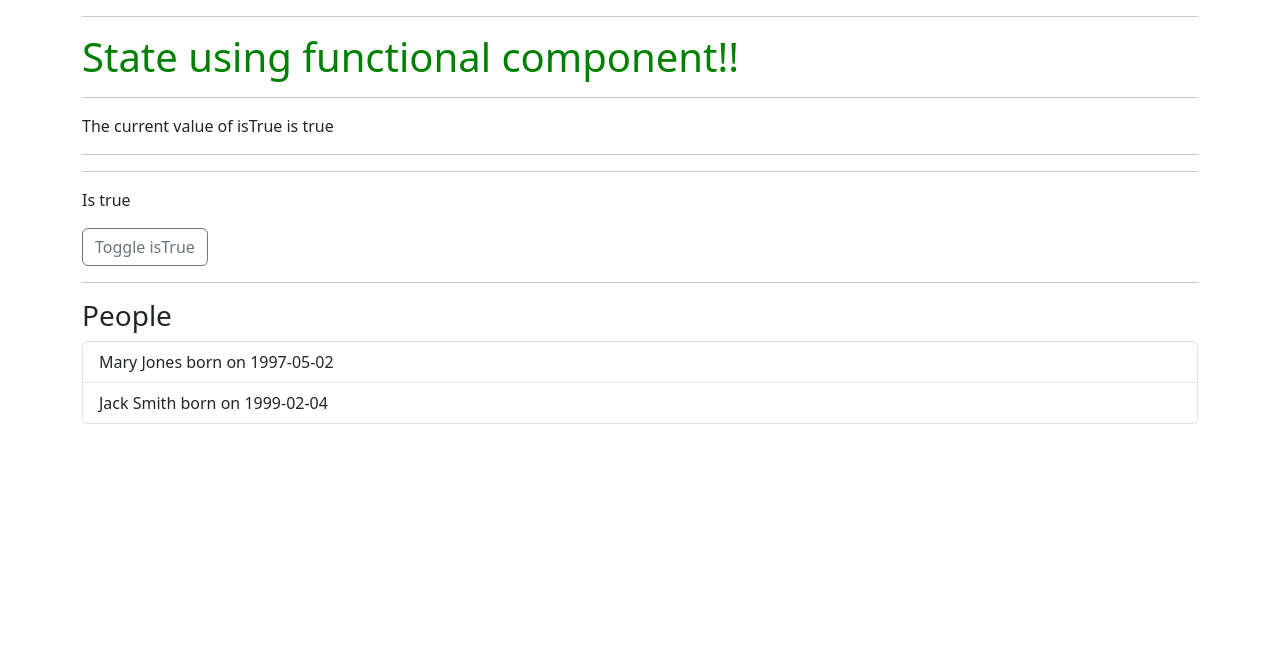
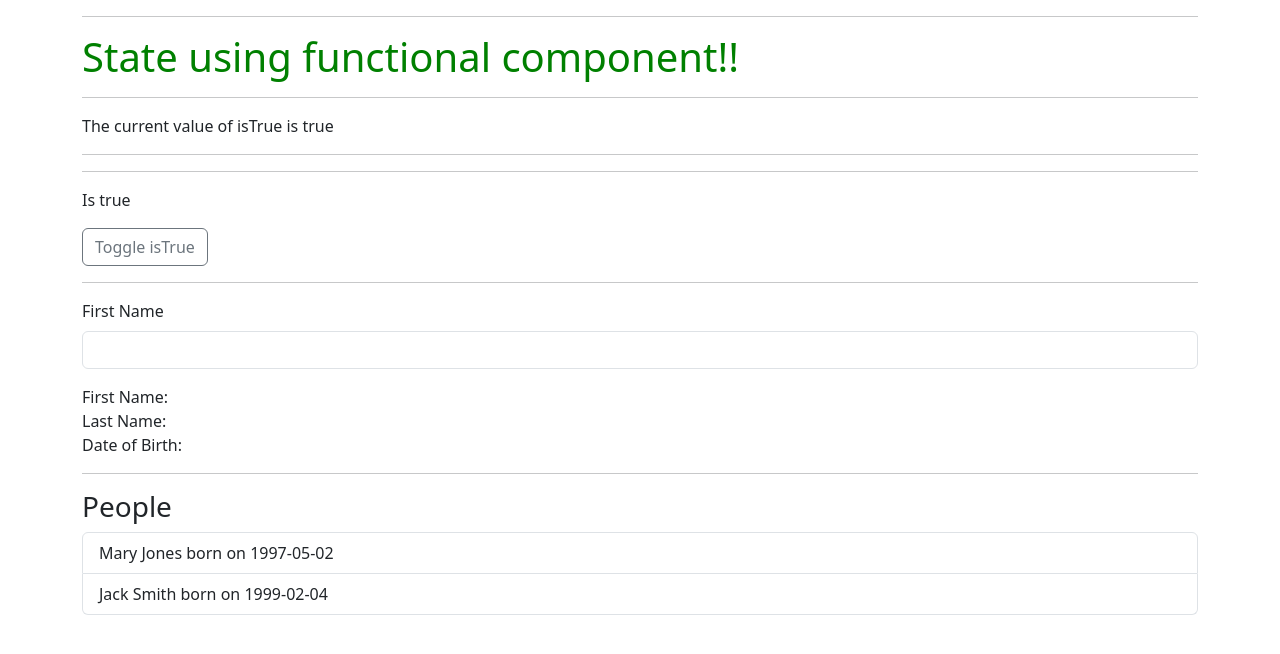
Before and after one commit to msaufi2325/my-app, a React (Create React App) app: page / in a window 1280 px wide. Shown: the top 654 px of the page. Built offline with nearby package versions, Linux system fonts and the light colour scheme.

Commit message:
Refactor code to use functional components with props for dynamic message and add form inputs for user details

```diff
--- a/src/App.js
+++ b/src/App.js
@@ -4,6 +4,9 @@
 function HelloWorld(props) {
   const [isTrue, setIsTrue] = useState(true);
   const [crowd, setCrowd] = useState([]);
+  const [firstName, setFirstName] = useState("");
+  const [lastName, setLastName] = useState("");
+  const [dob, setDob] = useState("");
 
   const toggleTrue = () => {
     setIsTrue(!isTrue);
@@ -46,6 +49,27 @@
         Toggle isTrue
       </a>
       <hr />
+      <form autoComplete="off">
+        <div className="mb-3">
+          <label className="form-label" htmlFor="first-name">
+            First Name
+          </label>
+          <input
+            type="text"
+            name="first-name"
+            id="first-name"
+            autoComplete="first-name-new"
+            className="form-control"
+            onChange={(e) => setFirstName(e.target.value)}
+          ></input>
+        </div>
+      </form>
+      <div>
+        First Name: {firstName} <br />
+        Last Name: {lastName} <br />
+        Date of Birth: {dob} <br />
+      </div>
+      <hr />
       <h3>People</h3>
       <ul className="list-group">
         {crowd.map((person) => (
```
